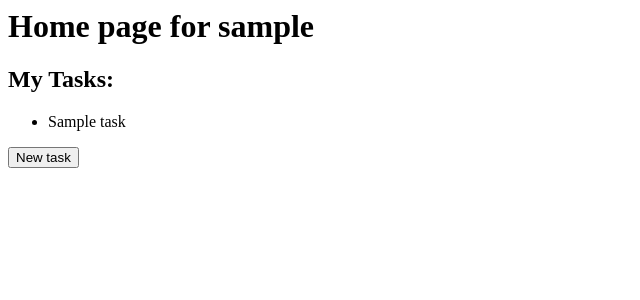
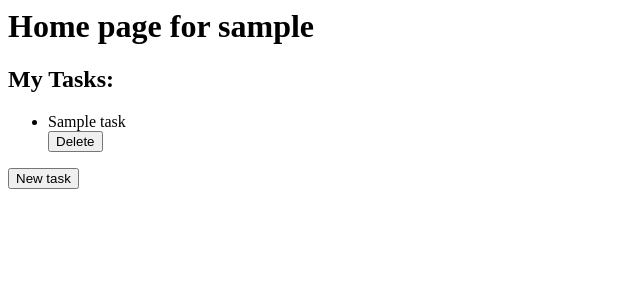
Before and after one commit to vadim-dmitriev/to-do-list, a Django app: page / in a window 1280 px wide. Shown: the top 300 px of the page, without its empty margins (0-640 px from the left). Run offline with Django 3.2, Linux system fonts and the light colour scheme; a user stored in the database is signed in; tables that the repository leaves empty hold one stand-in row (values such as "Sample post").

Commit message:
Добавил удаление задач

```diff
--- a/templates/home.html
+++ b/templates/home.html
@@ -9,7 +9,13 @@
 <ul>
     {% for task in tasks %}
 
-        <li>{{ task.title }}</li>
+        <li>
+            {{ task.title }}
+            <form method="post" action="/delete-task/"> {% csrf_token %}
+                <input type="hidden" name="taskID" value="{{ task.id }}" />
+                <input type="submit" value="Delete" />
+            </form>
+        </li>
 
     {% endfor %}
 </ul>
@@ -18,7 +24,6 @@
 
 <div id="new-task-form">
     <form method="post" action="/new-task/"> {% csrf_token %}
-        {{ form.title }}
         <input type="text" name="Title" value="Title" />
         <input type="text" name="Description" value="Description" />
         <input type="submit" value="Create" />
--- a/toDoList/urls.py
+++ b/toDoList/urls.py
@@ -24,4 +24,5 @@ urlpatterns = [
     path('', views.home),
     path('accounts/', include('django.contrib.auth.urls')),
     path('new-task/', views.new_task),
+    path('delete-task/', views.delete_task),
 ]
--- a/toDoList/views.py
+++ b/toDoList/views.py
@@ -1,4 +1,4 @@
-from django.http import HttpRequest, HttpResponse
+from django.http import HttpRequest, HttpResponse, HttpResponseRedirect
 from django.contrib.auth.decorators import login_required
 from django.shortcuts import render, redirect
 
@@ -7,17 +7,17 @@ from .models import Task
 
 @login_required
 def home(request: HttpRequest):
-    u = User.objects.get_by_natural_key(request.user)
+    u: User = User.objects.get_by_natural_key(request.user)
 
-    tasks = Task.objects.filter(owner=u.id)
+    tasks: Task = Task.objects.filter(owner=u.id)
 
     return render(request, 'home.html', {'tasks': tasks})
 
 @login_required
 def new_task(request: HttpRequest):
-    u = User.objects.get_by_natural_key(request.user)
+    u: User = User.objects.get_by_natural_key(request.user)
 
-    new_task = Task()
+    new_task: Task = Task()
     new_task.title = request.POST.get("Title")
     new_task.description = request.POST.get("Description")
     new_task.owner = User.objects.get_by_natural_key(request.user)
@@ -25,3 +25,11 @@ def new_task(request: HttpRequest):
     new_task.save()
 
     return redirect('/')
+
+@login_required
+def delete_task(request: HttpRequest):
+    task: Task = Task.objects.get(id=request.POST.get("taskID"))
+
+    task.delete()
+
+    return HttpResponseRedirect('/', content_type='text/html')
```
